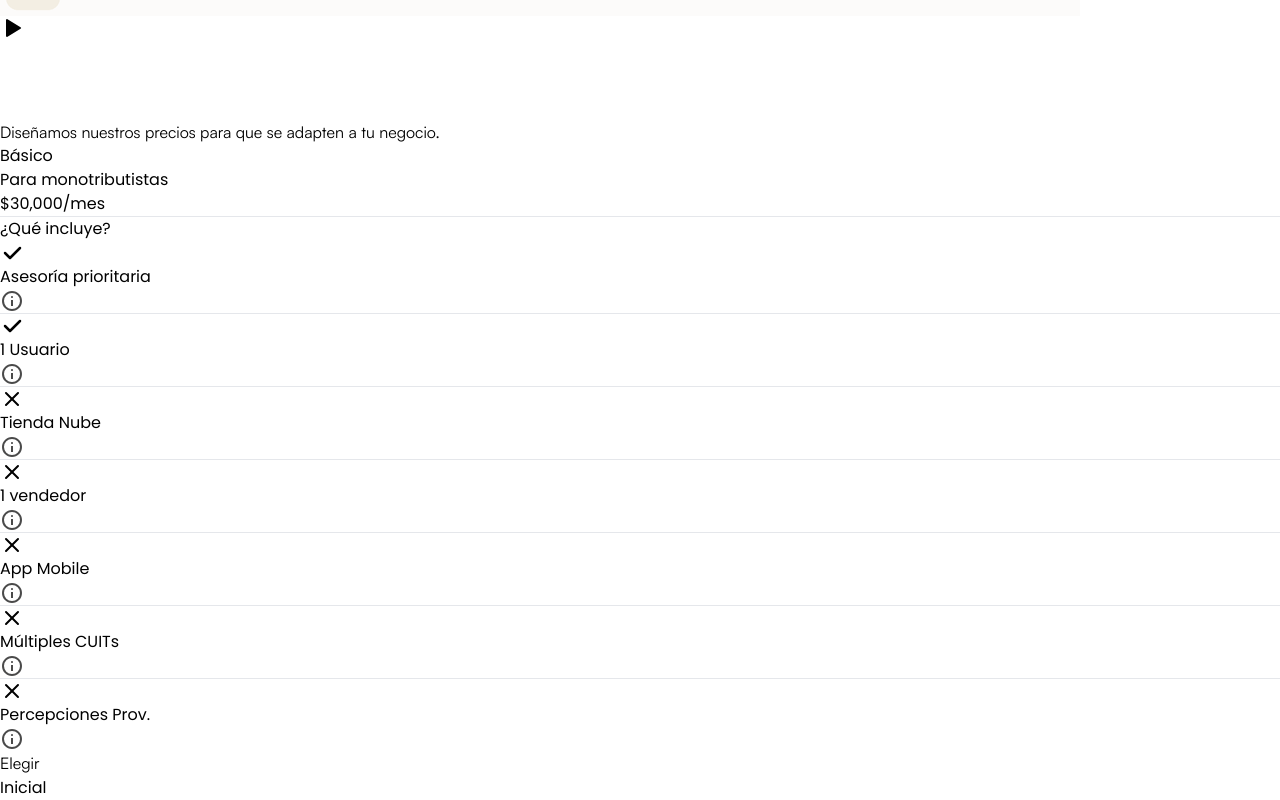
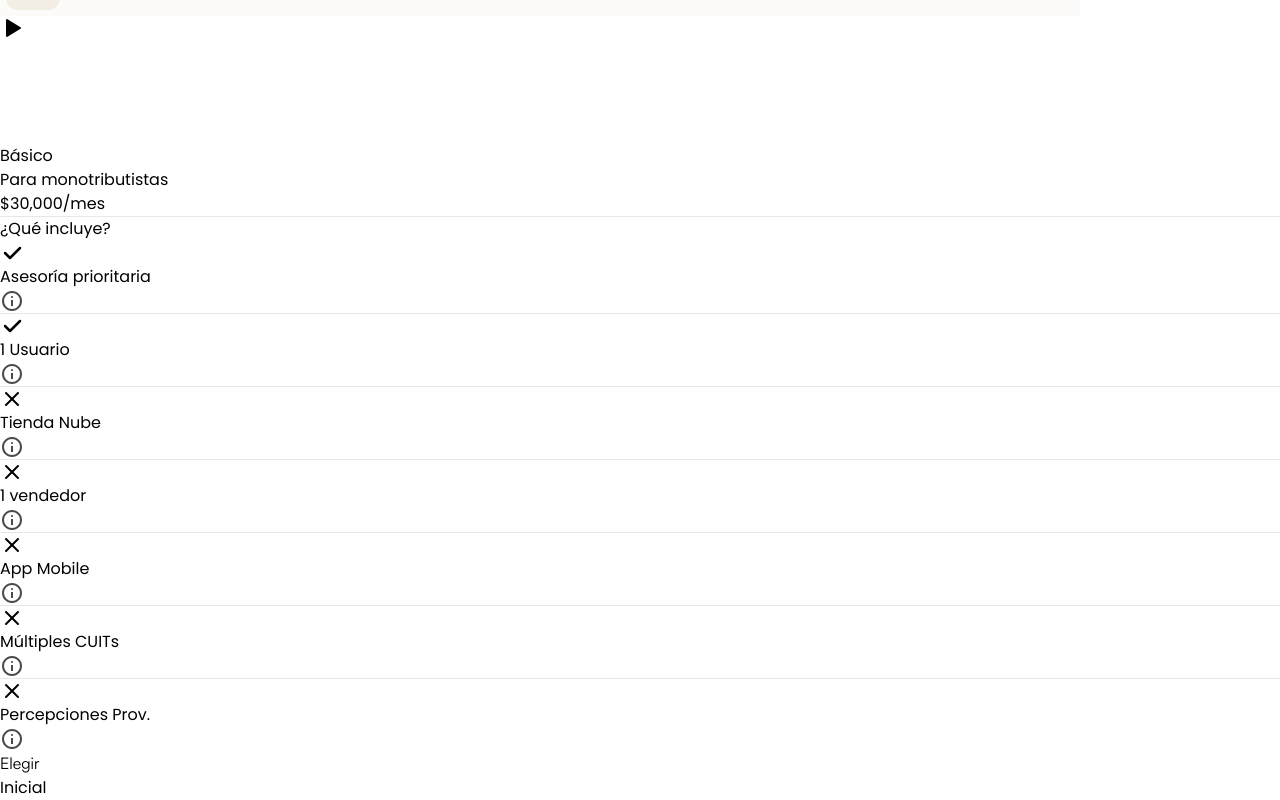
Before and after one commit to francoogilli/Fidel, a React (Vite) app: page / in a window 1280 px wide. Shown: the part 3660-4460 px from the top of the page. Built offline with nearby package versions, Linux system fonts and the light colour scheme; a web font is replaced by a local one.

Commit message:
Agregar animacion

```diff
--- a/src/components/pricingCard.tsx
+++ b/src/components/pricingCard.tsx
@@ -65,7 +65,7 @@ export default function PricingCard({ viewComparison }: Props) {
             </span>
           </h3>
           <h4
-            className="text-center text-sm md:text-lg text-[#5c5c5c] font-medium w-[16rem] md:w-[21rem] mx-auto pb-0 md:pb-9"
+            className="animation-1 text-center text-sm md:text-lg text-[#5c5c5c] font-medium w-[16rem] md:w-[21rem] mx-auto pb-0 md:pb-9"
             style={{ fontFamily: "Satoshi" }}
           >
             Diseñamos nuestros precios para que se adapten a tu negocio.
--- a/src/components/questionsAnswers.tsx
+++ b/src/components/questionsAnswers.tsx
@@ -36,7 +36,7 @@ export const QuestionsAnswers = () => {
         </span>
       </h3>
       <h4
-        className="text-center text-sm md:text-lg text-[#5c5c5c] font-medium w-[16rem] md:w-[25rem] mx-auto pb-0 md:pb-9"
+        className="animation-1 text-center text-sm md:text-lg text-[#5c5c5c] font-medium w-[16rem] md:w-[25rem] mx-auto pb-0 md:pb-9"
         style={{ fontFamily: "Satoshi" }}
       >
         ¿Todavía tenes preguntas? Contacta a nuestro soporte, disponible durante
```
